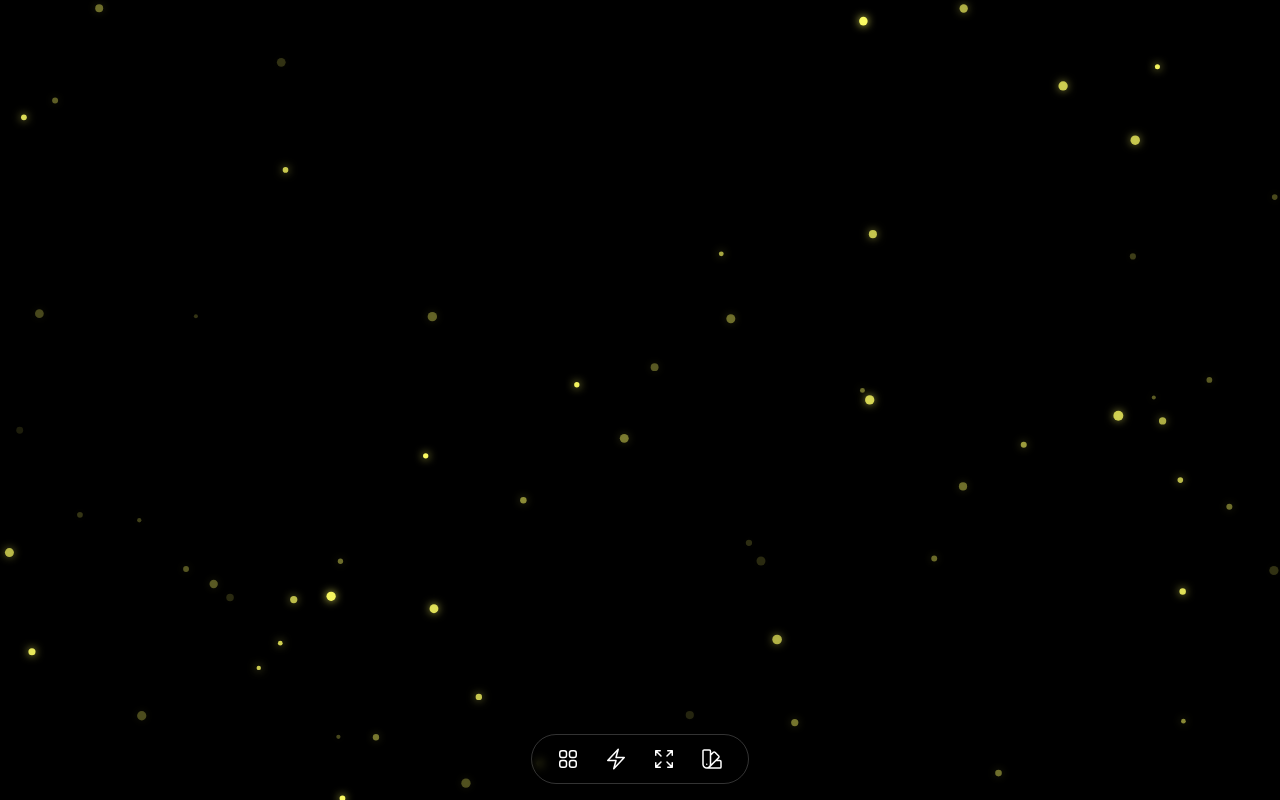
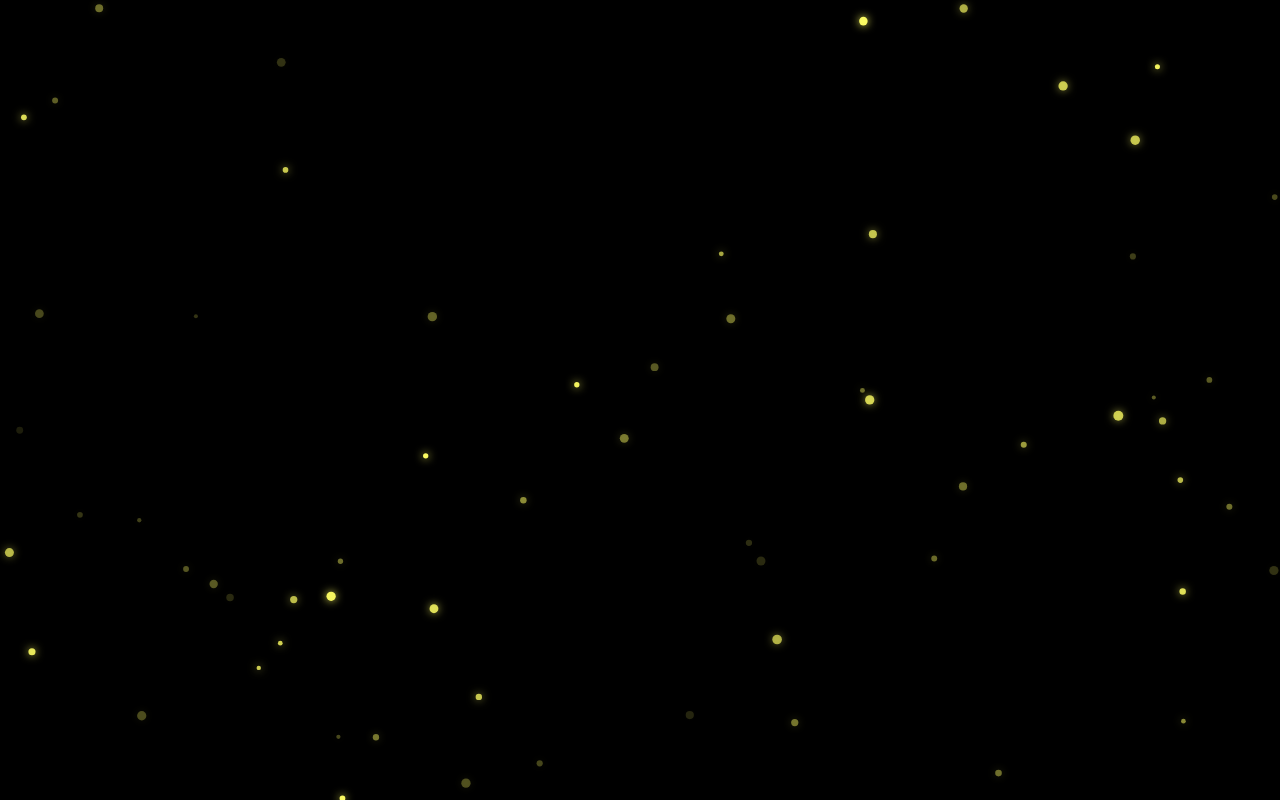
Before and after one commit to arBishal/Fireflies, a Vue app: page / in a window 1280 px wide. Built offline with nearby package versions, Linux system fonts and the light colour scheme.

Commit message:
chore: hide control bar

```diff
--- a/src/App.vue
+++ b/src/App.vue
@@ -6,6 +6,6 @@ import ControlBar from './components/ControlBar.vue'
 <template>
   <main>
     <FireflyCanvas />
-    <ControlBar />
+    <!-- <ControlBar /> -->
   </main>
 </template>
```
